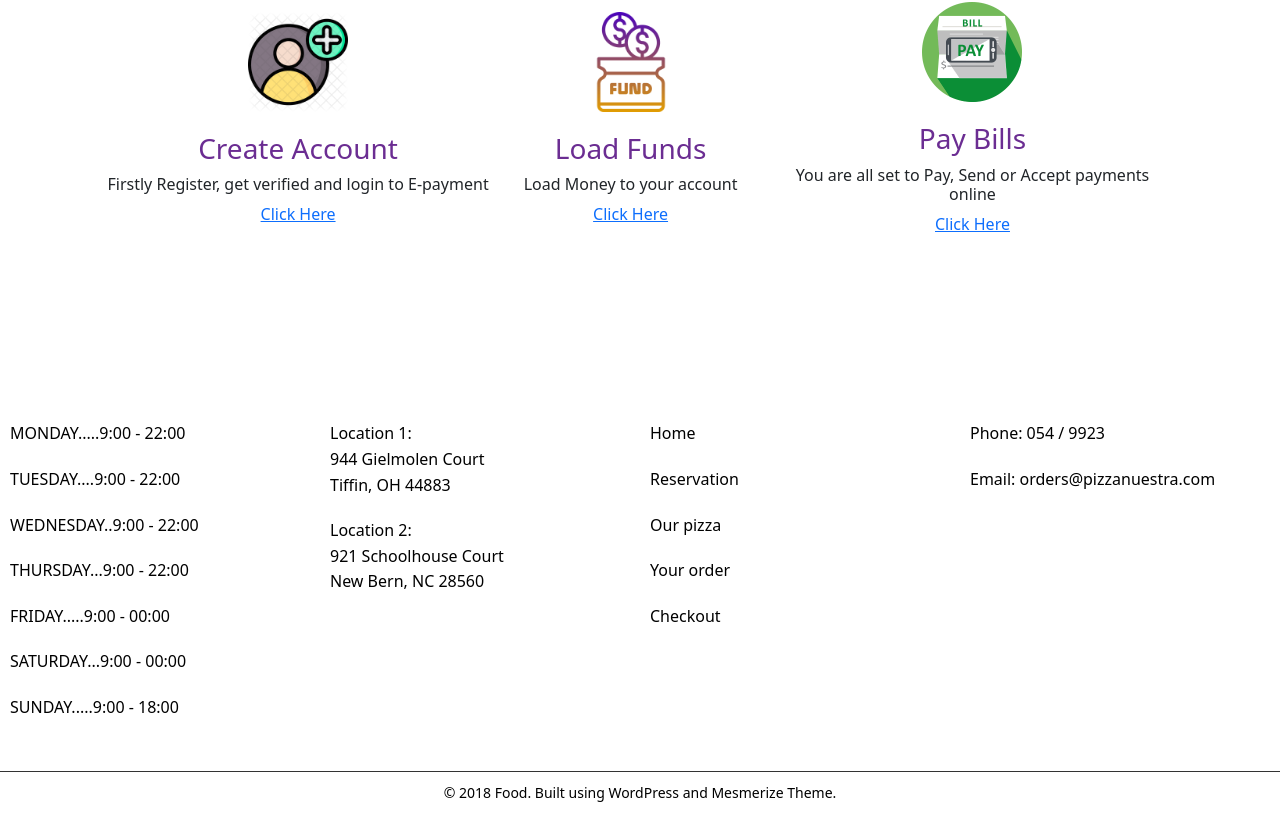
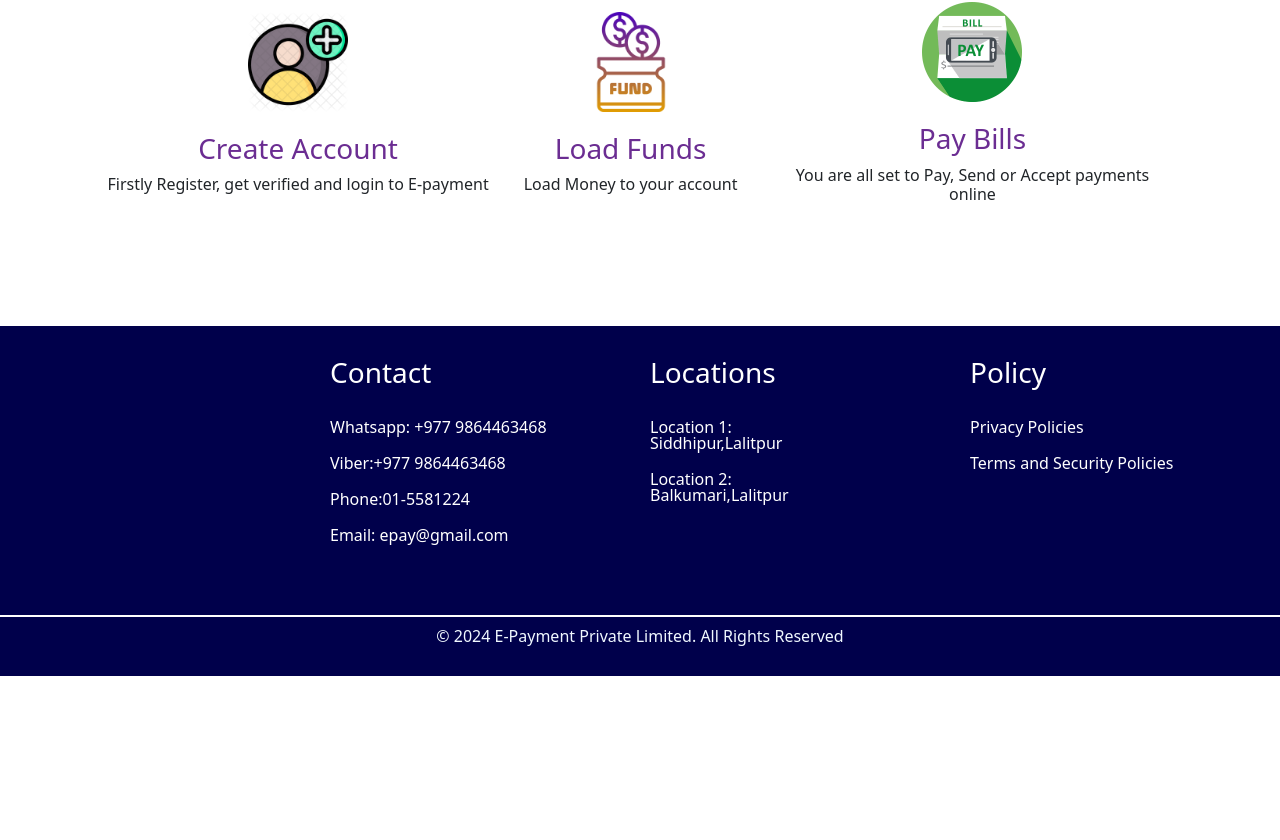
Before and after one commit to geniusdude1012/EPaymentOnlineBackendShrijana, a React (Create React App) app in the folder React-Routing/: page / in a window 1280 px wide. Shown: the part 1016-1856 px from the top of the page. After the commit the page ends 1692 px from the top, so only its background shows below. Built offline with nearby package versions, Linux system fonts and the light colour scheme.

Commit message:
added footer concept

```diff
--- a/React-Routing/src/App.js
+++ b/React-Routing/src/App.js
@@ -47,9 +47,11 @@ function App() {
       <Route path="/Dashboard" element={ <Dashboard/> } />
       <Route path="/Footer" element={ <Footer/> } />
     </Routes>
-    <Footer/>
 
 
+ <br/>
+
+   <Footer/>
     </>
   );
 }
--- a/React-Routing/src/component/Footer.css
+++ b/React-Routing/src/component/Footer.css
@@ -1,42 +1,53 @@
 .footer {
-    background-color: white;
-    color: #fff;
+    background-color: #00004B;
+  /* color: aliceblue; */
+    color: #FFFFFF;
     display: flex;
     flex-wrap: wrap;
+    height: 350px;
     justify-content: space-around;
     padding: 20px 0;
+    /* border-radius: 20%; */
   }
 
   .footer-section {
     flex: 1;
-    min-width: 200px;
+    min-width: 100px;
     margin: 10px;
   }
 
   .footer-section h3 {
-    border-bottom: 2px solid #fff;
+    /* border-bottom: 1px solid ; */
     padding-bottom: 10px;
     margin-bottom: 20px;
+    color: white;
   }
 
   .footer-section p {
-    line-height: 1.6;
+    line-height: 1;
+    color: white;
   }
 
-  .footer-section .social-media {
+  /* .footer-section .social-media {
     display: flex;
     gap: 10px;
   }
-
+   */
   .footer-section .social-media i {
     font-size: 20px;
   }
 
   .footer-bottom {
     width: 100%;
+    height: 20px;
     text-align: center;
-    border-top: 1px solid #333;
+    border-top: 2px solid white;
     padding-top: 10px;
     margin-top: 20px;
+    color: white;
     font-size: 14px;
   }
+  .footer-bottom h6{
+    color: aliceblue;
+
+  }
--- a/React-Routing/src/component/Footer.js
+++ b/React-Routing/src/component/Footer.js
@@ -4,42 +4,30 @@ const Footer = () => {
   return (
     <footer className="footer">
       <div className="footer-section">
-        <h3>Opening Hours</h3>
-        <p>MONDAY.....9:00 - 22:00</p>
-        <p>TUESDAY....9:00 - 22:00</p>
-        <p>WEDNESDAY..9:00 - 22:00</p>
-        <p>THURSDAY...9:00 - 22:00</p>
-        <p>FRIDAY.....9:00 - 00:00</p>
-        <p>SATURDAY...9:00 - 00:00</p>
-        <p>SUNDAY.....9:00 - 18:00</p>
+      {/* <p>heloo</p> */}
+      </div>
+      <div className="footer-section">
+        <h3>Contact</h3>
+        <p>Whatsapp: +977 9864463468</p>
+        <p>Viber:+977 9864463468</p>
+        <p>Phone:01-5581224</p>
+        <p>Email: epay@gmail.com</p>
+
       </div>
       <div className="footer-section">
         <h3>Locations</h3>
-        <p>Location 1:<br />944 Gielmolen Court<br />Tiffin, OH 44883</p>
-        <p>Location 2:<br />921 Schoolhouse Court<br />New Bern, NC 28560</p>
+        <p>Location 1:<br />Siddhipur,Lalitpur<br /></p>
+        <p>Location 2:<br />Balkumari,Lalitpur<br /></p>
       </div>
       <div className="footer-section">
-        <h3>Menu</h3>
-        <p>Home</p>
-        <p>Reservation</p>
-        <p>Our pizza</p>
-        <p>Your order</p>
-        <p>Checkout</p>
+        <h3>Policy</h3>
+        <p>Privacy Policies</p>
+        <p>Terms and Security Policies</p>
+
       </div>
-      <div className="footer-section">
-        <h3>Contact</h3>
-        <p>Phone: 054 / 9923</p>
-        <p>Email: orders@pizzanuestra.com</p>
-        <div className="social-media">
-          <i className="fab fa-facebook-f"></i>
-          <i className="fab fa-twitter"></i>
-          <i className="fab fa-instagram"></i>
-          <i className="fab fa-youtube"></i>
-          <i className="fab fa-google"></i>
-        </div>
-      </div>
+
       <div className="footer-bottom">
-        <p>© 2018 Food. Built using WordPress and Mesmerize Theme.</p>
+        <h6>© 2024 E-Payment Private Limited. All Rights Reserved</h6>
       </div>
     </footer>
   );
--- a/React-Routing/src/component/Home.js
+++ b/React-Routing/src/component/Home.js
@@ -74,7 +74,7 @@ function Home() {
           </div>
           <h3>Create Account</h3>
           <h6>Firstly Register, get verified and login to E-payment</h6>
-          <Link to="/Register"><a>Click Here</a></Link>
+
         </div>
         <div className="step">
           <div className="icon">
@@ -82,7 +82,7 @@ function Home() {
           </div>
           <h3>Load Funds</h3>
           <h6>Load Money to your account</h6>
-          <Link to="/Login"><a>Click Here</a></Link>
+
         </div>
         <div className="step">
           <div className="icon">
@@ -90,7 +90,7 @@ function Home() {
           </div>
           <h3>Pay Bills</h3>
           <h6>You are all set to Pay, Send or Accept payments online</h6>
-          <Link to="/Login"><a>Click Here</a></Link>
+
         </div>
       </div>
     </div>
```
